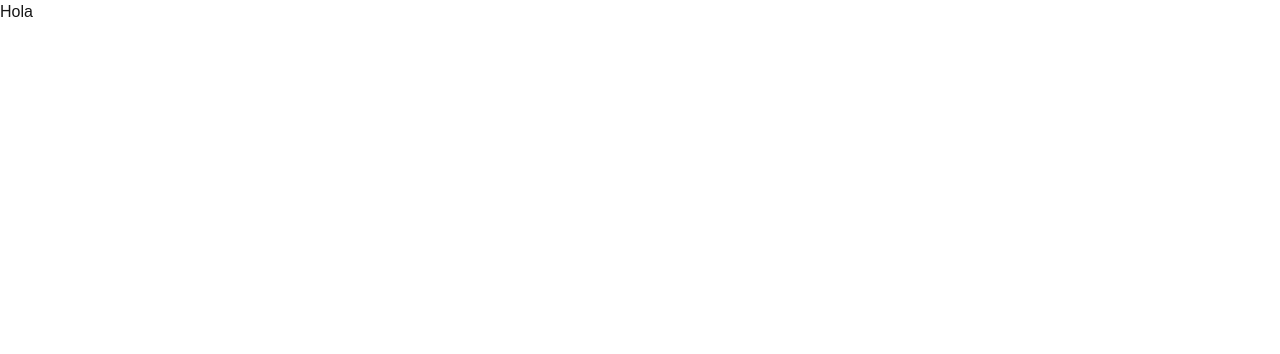
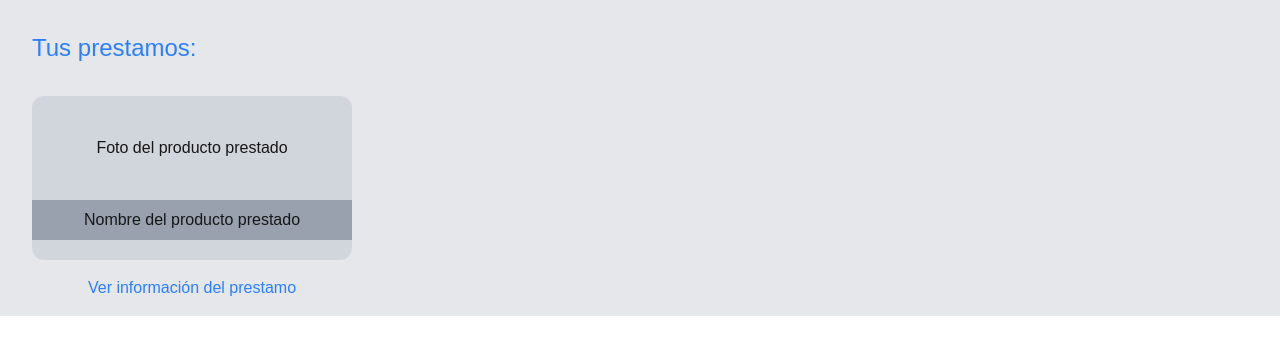
Before and after one commit to Adrian-Cano/TFG_Inventario, a Next.js app in the folder gestorlaguna-client/: page / in a window 1280 px wide. Shown: the top 354 px of the page. Built offline with nearby package versions, Linux system fonts and the light colour scheme.

Commit message:
feat: home.jsx created

```diff
--- /dev/null
+++ b/gestorlaguna-client/src/app/home/page.jsx
@@ -0,0 +1,25 @@
+import React from 'react'
+
+function Home() {
+  return (
+    <div className='w-max h-max'>
+        <p className='text-blue-500 p-8 text-2xl'>Tus prestamos:</p>
+
+        <div className='ml-8'>
+            <div className='bg-gray-300 rounded-xl w-80 pb-3 mb-4'>
+                <p className='text-center p-10'>Foto del producto prestado</p>
+                <div className='bg-gray-400 mb-2'>
+                    <p className='text-center p-2'>Nombre del producto prestado</p>
+                </div>
+            </div>
+            <div className='flex justify-center'>
+                <a href='#' className='text-blue-500 text-center pb-4'>Ver información del prestamo</a>
+            </div>
+        </div>
+
+
+    </div>
+  )
+}
+
+export default Home
--- a/gestorlaguna-client/src/app/page.js
+++ b/gestorlaguna-client/src/app/page.js
@@ -1,9 +1,10 @@
 import Image from "next/image";
+import Home from "./home/page"
 
-export default function Home() {
+export default function Raiz() {
   return (
-    <div>
-      <p>Hola</p>
+    <div className="bg-gray-200">
+    <Home></Home>
     </div>
   );
 }
```
Also changed, not shown: gestorlaguna-client/package.json (+6 -4 lines), gestorlaguna-client/src/app/layout.js (line endings or trailing spaces), 1 other file (tests, documents, lock files or other folders).
